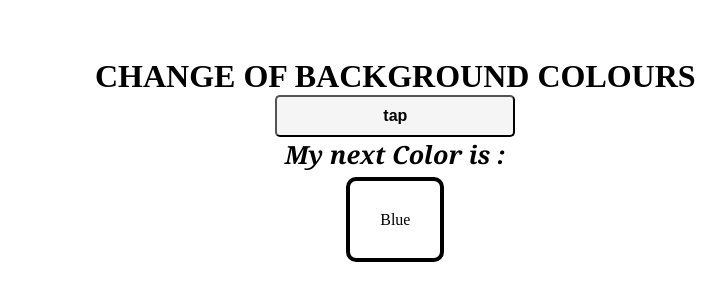
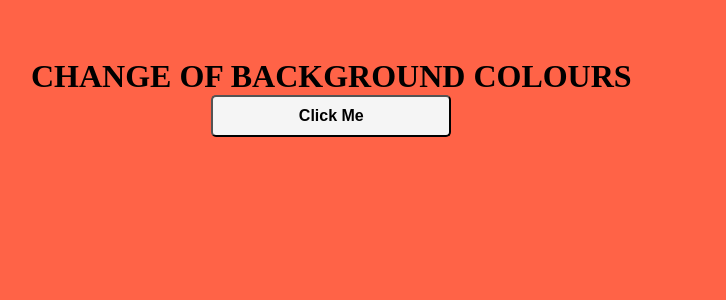
Before and after one commit to ennah22/hertechtrail-ass, a plain HTML site: page index.html in a window 1280 px wide. Shown: the part 292-592 px from the top of the page, without its empty margins (367-1093 px from the left). Drawn offline with Linux system fonts and the light colour scheme.

Commit message:
correction

```diff
--- a/index.html
+++ b/index.html
@@ -8,8 +8,8 @@
 </head>
 <body>
     <h1>CHANGE OF BACKGROUND COLOURS</h1>
-    <button id="btn"> tap </button>
-    <p>My next Color is :</p><span id="colordisplay">Blue</span>
+    <button id="btn"> Click Me </button>
+    <ul id="colorlist"></ul>
 
     <script src="script.js"></script>
 </body>
--- a/script.js
+++ b/script.js
@@ -1,13 +1,17 @@
 let buttonchanger= document.getElementById("btn");
 let color = ["blue", "red", "green", "yellow", "pink", "orange", "brown", "Purple", "Lavender", "indigo", "olive"];
-let colorIndex = 0
-let body = document.querySelector("body")
-let Myspan = document.getElementById("colordisplay")
+let colorIndex = 0;
+let body = document.querySelector("body");
+document.body.style.backgroundColor = "Tomato"
+let Myspan = document.getElementById("colordisplay");
+let MyColorlist = document.getElementById("colorlist");
 
 function button (){
   body.style.backgroundColor = color[colorIndex];
-  colorIndex = (colorIndex + 1 ) % color.length;
-  Myspan.textContent = color[colorIndex]
+  let Colortext = document.createElement("li");
+  Colortext.textContent = color[colorIndex];
+  MyColorlist.appendChild(Colortext);
+  colorIndex = (colorIndex + 1) % color.length;
 }
 
 buttonchanger.addEventListener("click", button);
--- a/style.css
+++ b/style.css
@@ -6,7 +6,7 @@
     font-family: 'Times New Roman', Times, serif;
     position: absolute;
     top: 50%;
-    left: 40%;
+    left: 35%;
     transform: translate(-50px, -50px);
     text-align: center;
  }
@@ -18,16 +18,16 @@
     font-weight: bold;
     background-color: whitesmoke;
 }
-#colordisplay{
-    position: relative;
-    top: 40px;
-    border: 4px solid black;
+#colorlist li{
+    margin: 20px;
+}
+#colorlist{
+    margin:auto ;
+    margin-top: 10px;
+    padding: 0px;
     border-radius: 10px;
-    padding: 30px;
+    width: 50%;
+    background-color: white;
+    list-style: none;
+
 }
-p{
-    font-size: 25px;
-    font-weight: bold;
-    font-style: italic;
-    font-family: Cambria, Cochin, Georgia, Times, 'Times New Roman', serif;
-}
```
